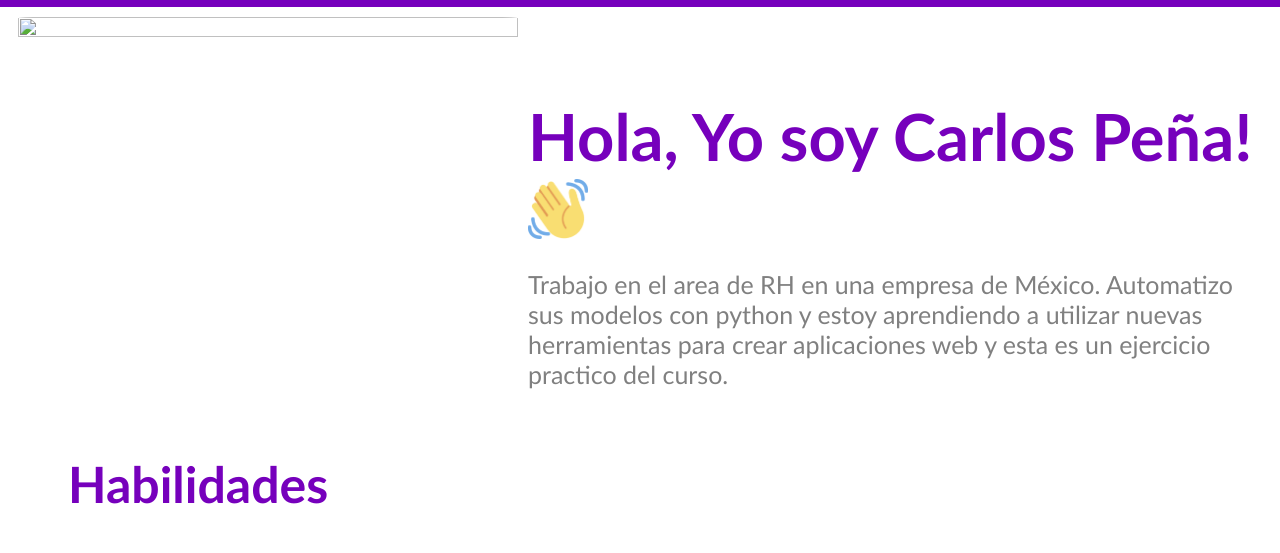
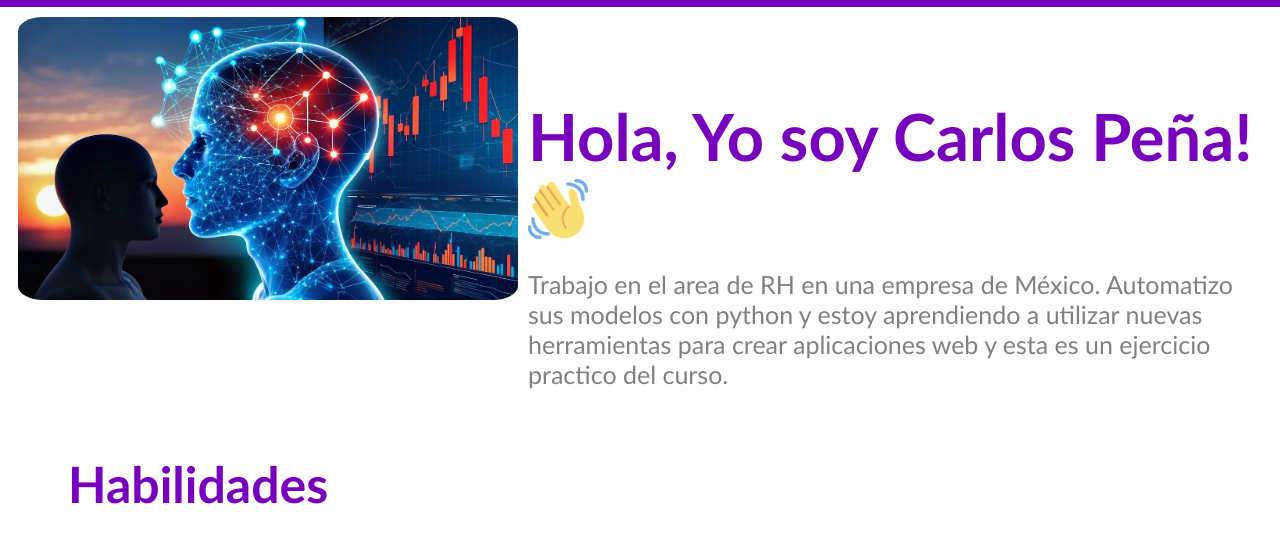
Before and after one commit to UNCICarlos272/Carlos_Pena_Portafolio, a plain HTML site: page index.html in a window 1280 px wide. Shown: the part 133-686 px from the top of the page. Drawn offline with Linux system fonts and the light colour scheme.

Commit message:
Update index.html
cambio de ruta para la imagen

```diff
--- a/index.html
+++ b/index.html
@@ -49,7 +49,7 @@
   <!-- About Me -->
   <section id="about-me" class="container">
     <div>
-      <img src="/CEPN_singlepagewebsite/html_finalprojimages/ai-generated-9122295_1280.jpg" class="profile_image" />
+      <img src="html_finalprojimages/ai-generated-9122295_1280.jpg" class="profile_image" />
       <!--<img src="https://miro.medium.com/max/1400/1*qdAW1TjCN57h1lbuuzvchg.gif" class="profile_image"/>-->
     </div>
 
```
